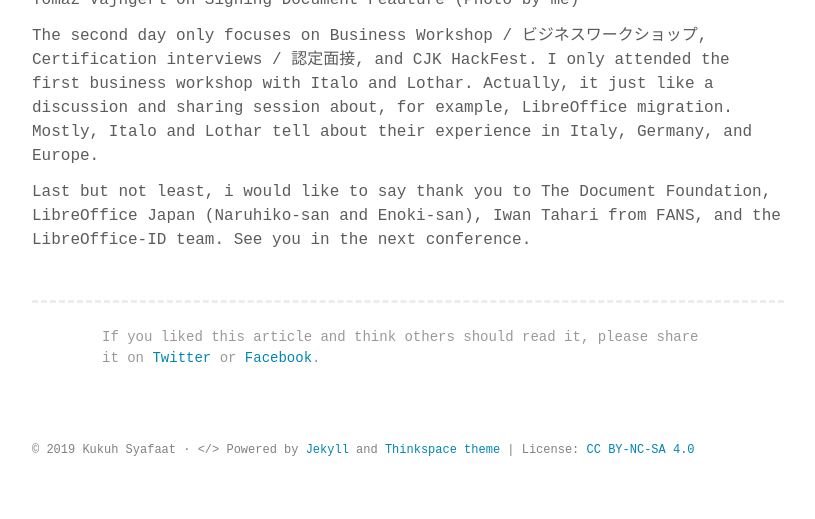
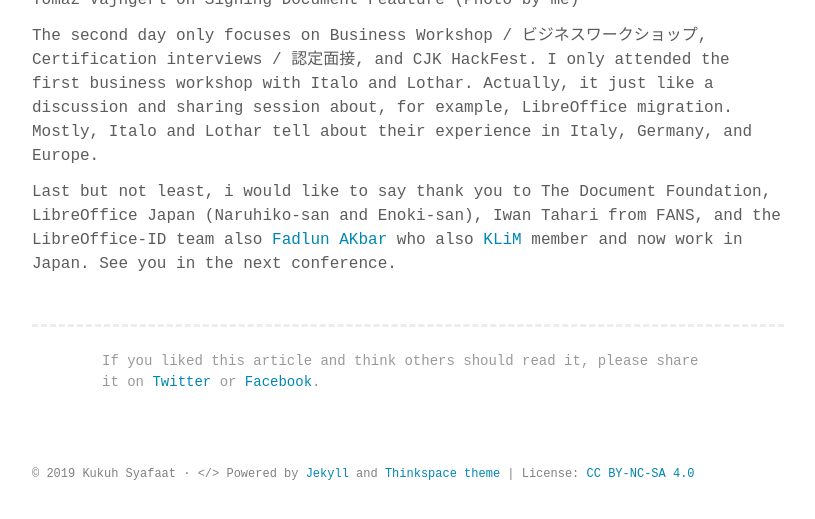
Before and after one commit to cho2/cho2.github.io, a Jekyll site: the page built from _posts/2019-06-01-LibreOffice-Asia-Conference-2019.md, in a window 1280 px wide and 900 px high, scrolled down 1517 px, cut to the strip 369-888 px from the top of the window. Shown: the whole strip, without its empty margins (232-1047 px from the left). Built offline with Jekyll 4.4.1, drawn with Linux system fonts in a browser that asks for light colours; some web fonts are replaced.

Commit message:
fix post

```diff
--- a/_posts/2019-06-01-LibreOffice-Asia-Conference-2019.md
+++ b/_posts/2019-06-01-LibreOffice-Asia-Conference-2019.md
@@ -27,4 +27,4 @@ Tomaž Vajngerl on Signing Document Feauture (Photo by me)
 
 The second day only focuses on Business Workshop / ビジネスワークショップ, Certification interviews / 認定面接, and CJK HackFest. I only attended the first business workshop with Italo and Lothar. Actually, it just like a discussion and sharing session about, for example, LibreOffice migration. Mostly, Italo and Lothar tell about their experience in Italy, Germany, and Europe.
 
-Last but not least, i would like to say thank you to The Document Foundation, LibreOffice Japan (Naruhiko-san and Enoki-san), Iwan Tahari from FANS, and the LibreOffice-ID team. See you in the next conference.
+Last but not least, i would like to say thank you to The Document Foundation, LibreOffice Japan (Naruhiko-san and Enoki-san), Iwan Tahari from FANS, and the LibreOffice-ID team also [Fadlun AKbar](https://github.com/alunux) who also [KLiM](https://www.klim.or.id/) member and now work in Japan. See you in the next conference.
```
